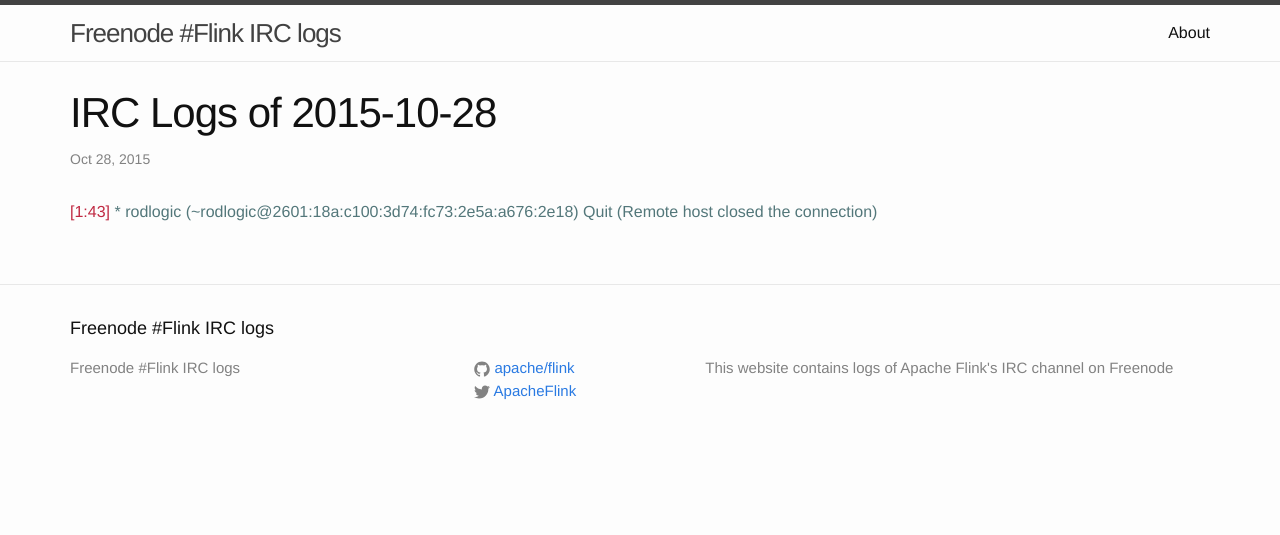
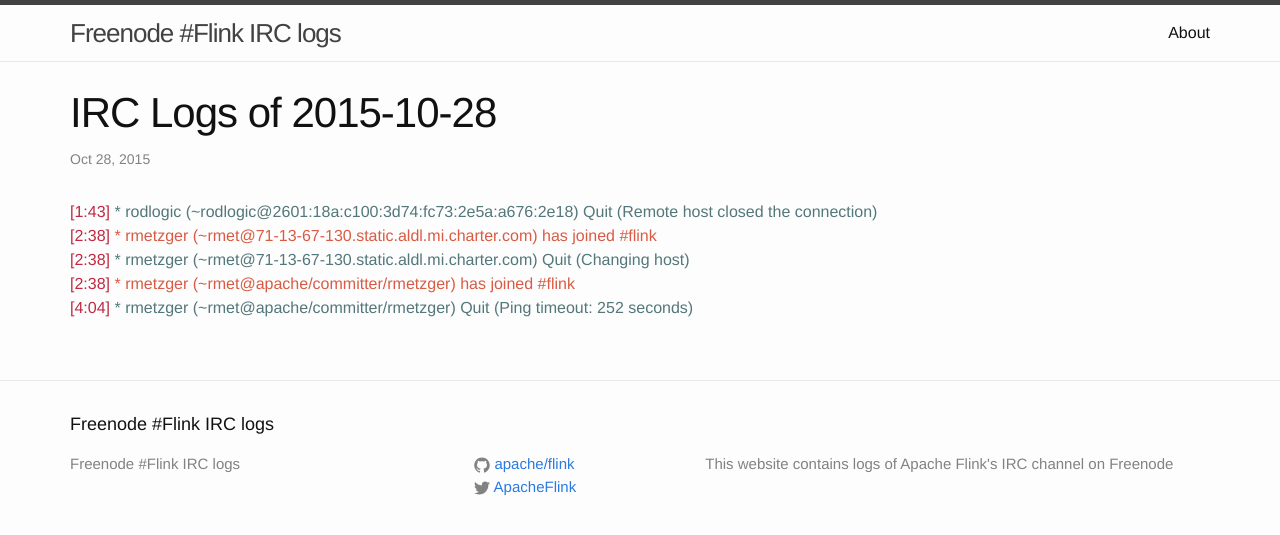
Before and after one commit to flink-irc-logs/flink-irc-logs.github.io, a Jekyll site: the page built from _posts/2015-10-28-logs.markdown, in a window 1280 px wide. Shown: the top 535 px of the page. Built offline with Jekyll 4.4.1, drawn with Linux system fonts in a browser that asks for light colours.

Commit message:
Update of the logs on Wed Oct 28 04:15:35 CET 2015

```diff
--- a/_posts/2015-10-28-logs.markdown
+++ b/_posts/2015-10-28-logs.markdown
@@ -5,3 +5,7 @@
 categories: irc logs
 ---
 <span class="irc-date">[1:43]</span> <span class="irc-navy">* rodlogic (~rodlogic@2601:18a:c100:3d74:fc73:2e5a:a676:2e18) Quit (Remote host closed the connection)</span><br />
+<span class="irc-date">[2:38]</span> <span class="irc-green">* rmetzger (~rmet@71-13-67-130.static.aldl.mi.charter.com) has joined #flink</span><br />
+<span class="irc-date">[2:38]</span> <span class="irc-navy">* rmetzger (~rmet@71-13-67-130.static.aldl.mi.charter.com) Quit (Changing host)</span><br />
+<span class="irc-date">[2:38]</span> <span class="irc-green">* rmetzger (~rmet@apache/committer/rmetzger) has joined #flink</span><br />
+<span class="irc-date">[4:04]</span> <span class="irc-navy">* rmetzger (~rmet@apache/committer/rmetzger) Quit (Ping timeout: 252 seconds)</span><br />
```
